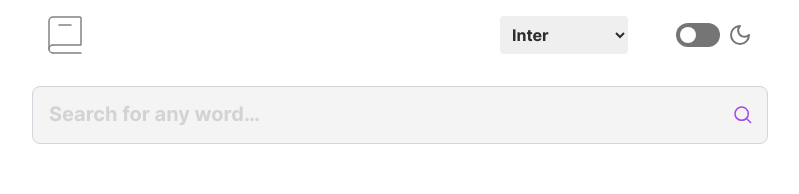
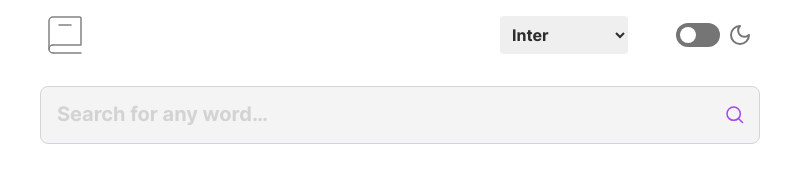
Before and after one commit to mehdias63/Dictionary-web-App, a React (Vite) app: page / in a window 1280 px wide. Shown: the top 194 px of the page, without its empty margins (240-1039 px from the left). Built offline with nearby package versions, Linux system fonts and the light colour scheme.

Commit message:
add not found

```diff
--- a/src/components/Search.jsx
+++ b/src/components/Search.jsx
@@ -74,7 +74,7 @@ export default function Search() {
 	}
 
 	return (
-		<div className="pt-4 w-full text-primary-900">
+		<div className="pt-4 w-full text-primary-900 px-2">
 			<div className="relative">
 				<input
 					type="text"
@@ -145,9 +145,9 @@ export default function Search() {
 
 			{error && !emptySearchError && (
 				<div className="flex flex-col items-center justify-center mt-40">
-					<span>😕</span>
-					<h2 className="text-2xl font-semibold">{error}</h2>
-					<p>
+					<span className="text-[4rem]">😕</span>
+					<h2 className="text-xl font-bold mt-8">{error}</h2>
+					<p className="text-body-m mt-5 text-center text-primary-400">
 						Sorry pal, we couldn't find definitions for the word you
 						were looking for. You can try the search again at later
 						time or head to the web instead.
```
